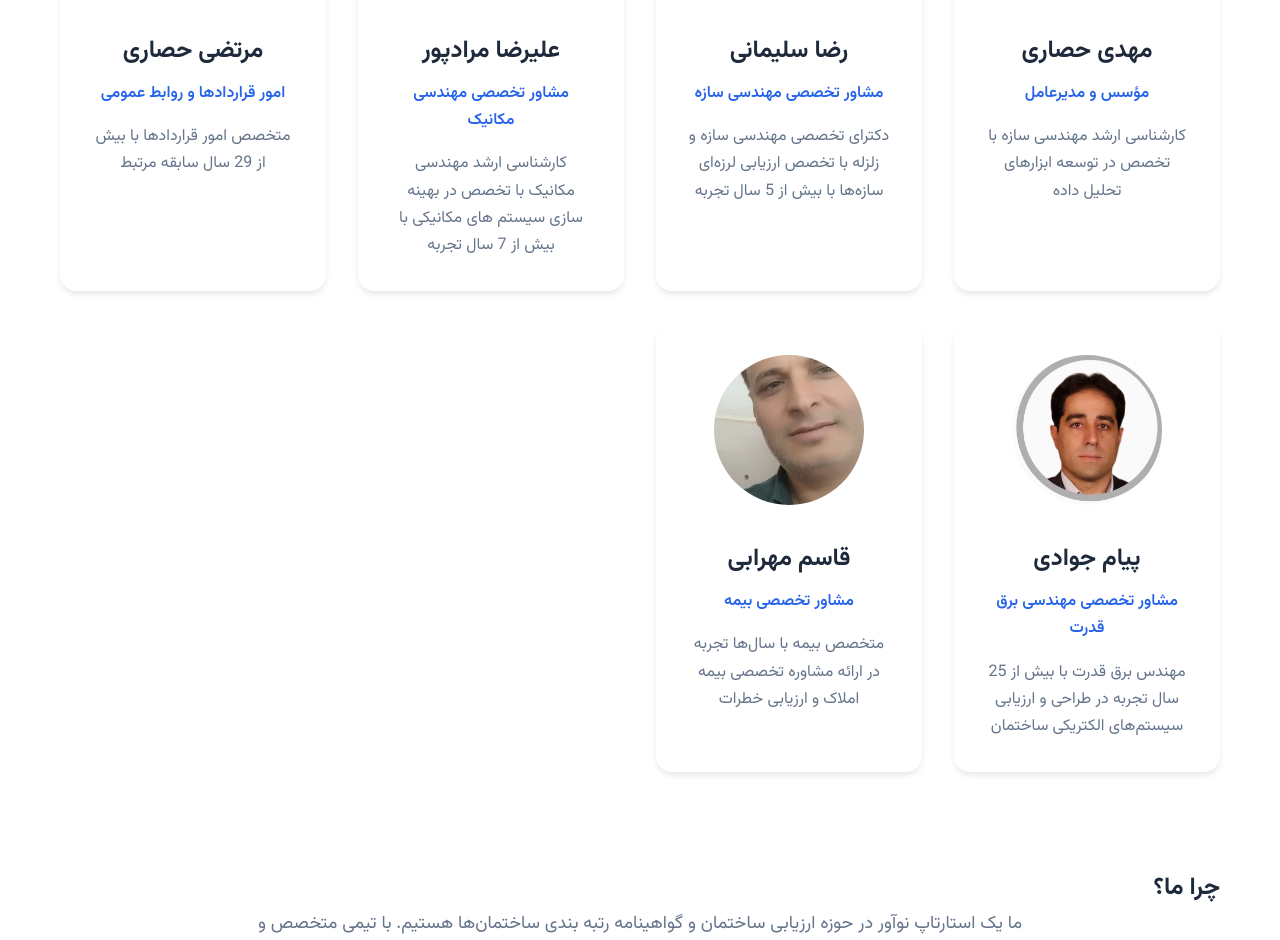
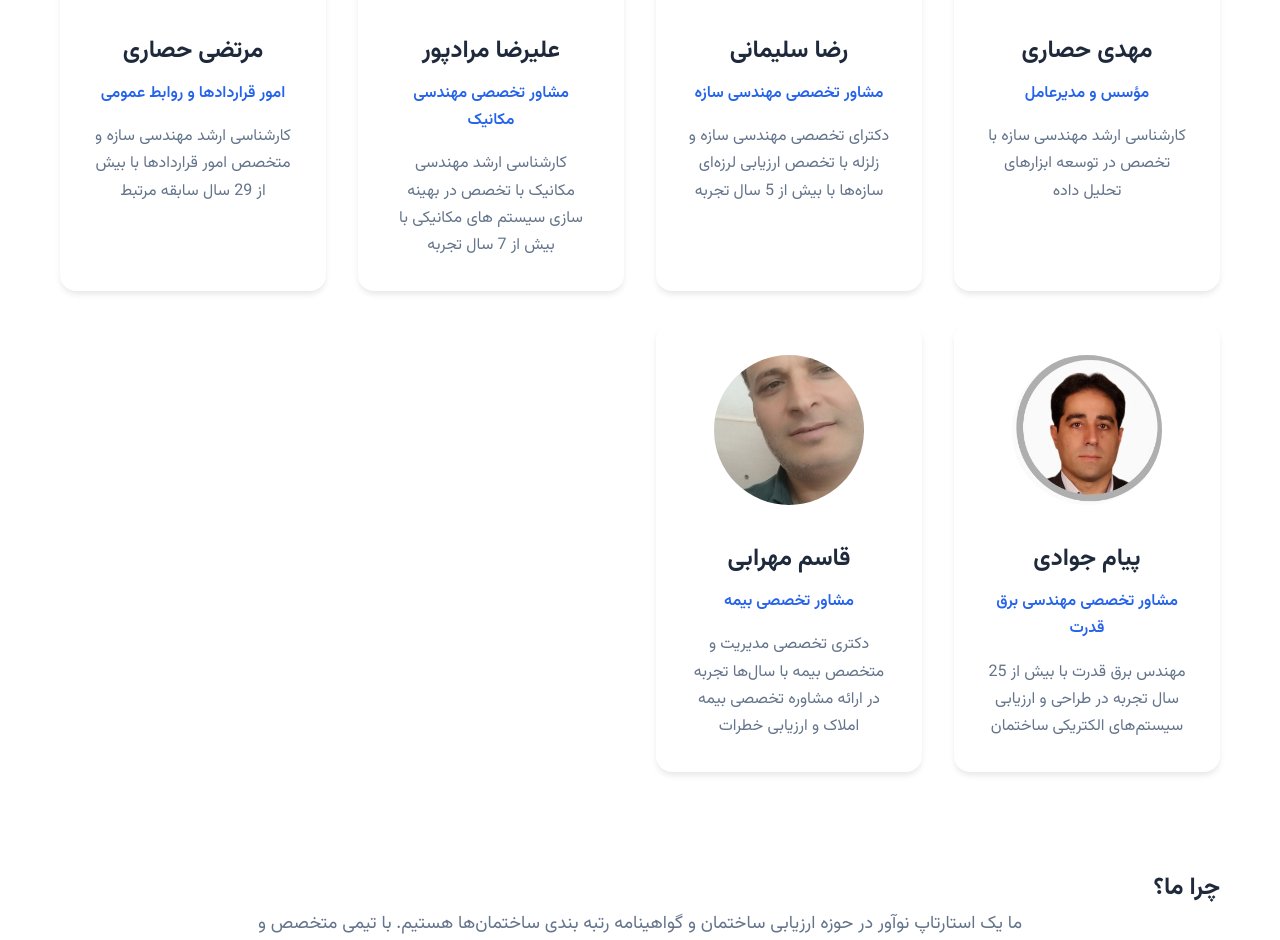
Before and after one commit to mahdi-4343/building-Health-Institute, a website: page about.html in a window 1280 px wide. Shown: the part 3125-4065 px from the top of the page. Drawn offline with nearby package versions, Linux system fonts and the light colour scheme.

Commit message:
Update about.html

```diff
--- a/about.html
+++ b/about.html
@@ -555,7 +555,7 @@
               <h3>مرتضی حصاری</h3>
               <p class="role">امور قراردادها و روابط عمومی</p>
               <p class="bio">
-                متخصص امور قراردادها با بیش از 29 سال سابقه مرتبط
+                کارشناسی ارشد مهندسی سازه و متخصص امور قراردادها با بیش از 29 سال سابقه مرتبط
               </p>
             </div>
             <div class="team-member">
@@ -572,7 +572,7 @@
               <h3>قاسم مهرابی</h3>
               <p class="role">مشاور تخصصی بیمه</p>
               <p class="bio">
-                متخصص بیمه با سال‌ها تجربه در ارائه مشاوره تخصصی بیمه املاک و
+                دکتری تخصصی مدیریت و متخصص بیمه با سال‌ها تجربه در ارائه مشاوره تخصصی بیمه املاک و
                 ارزیابی خطرات
               </p>
             </div>
```
